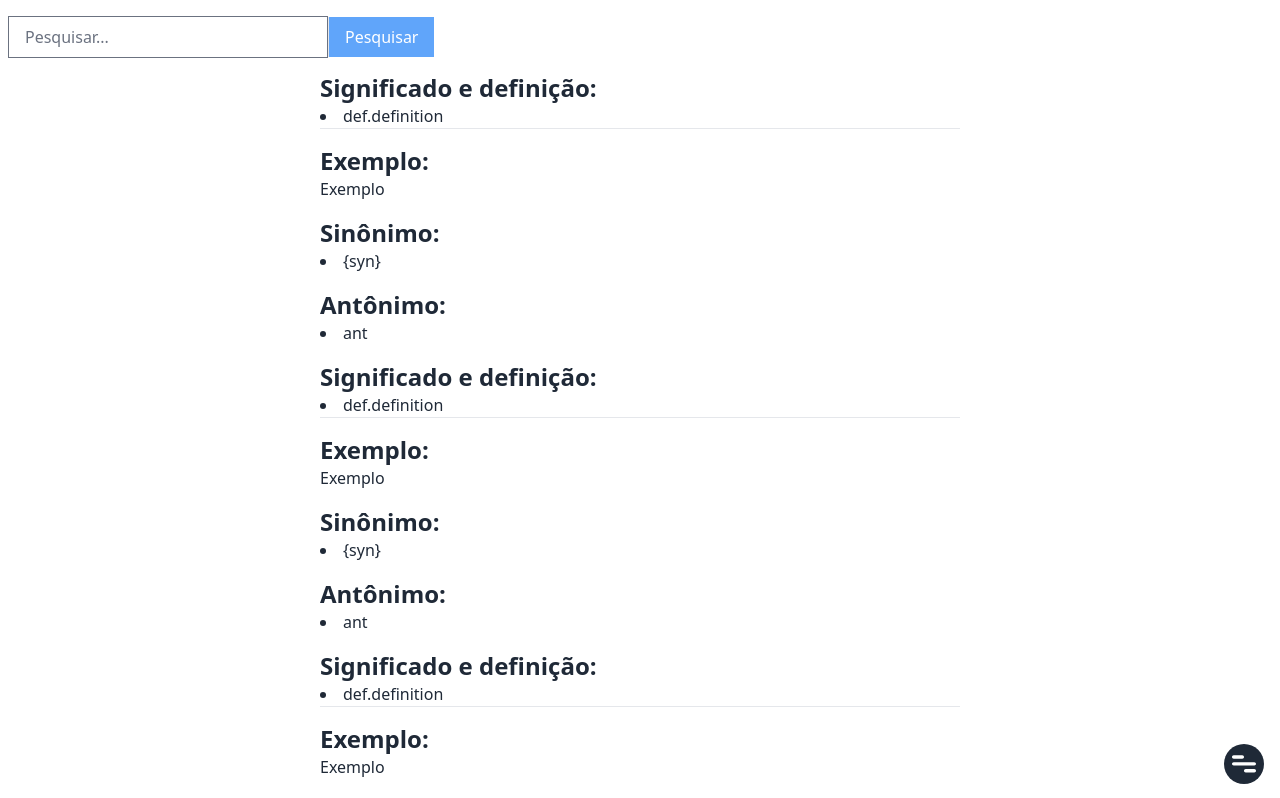
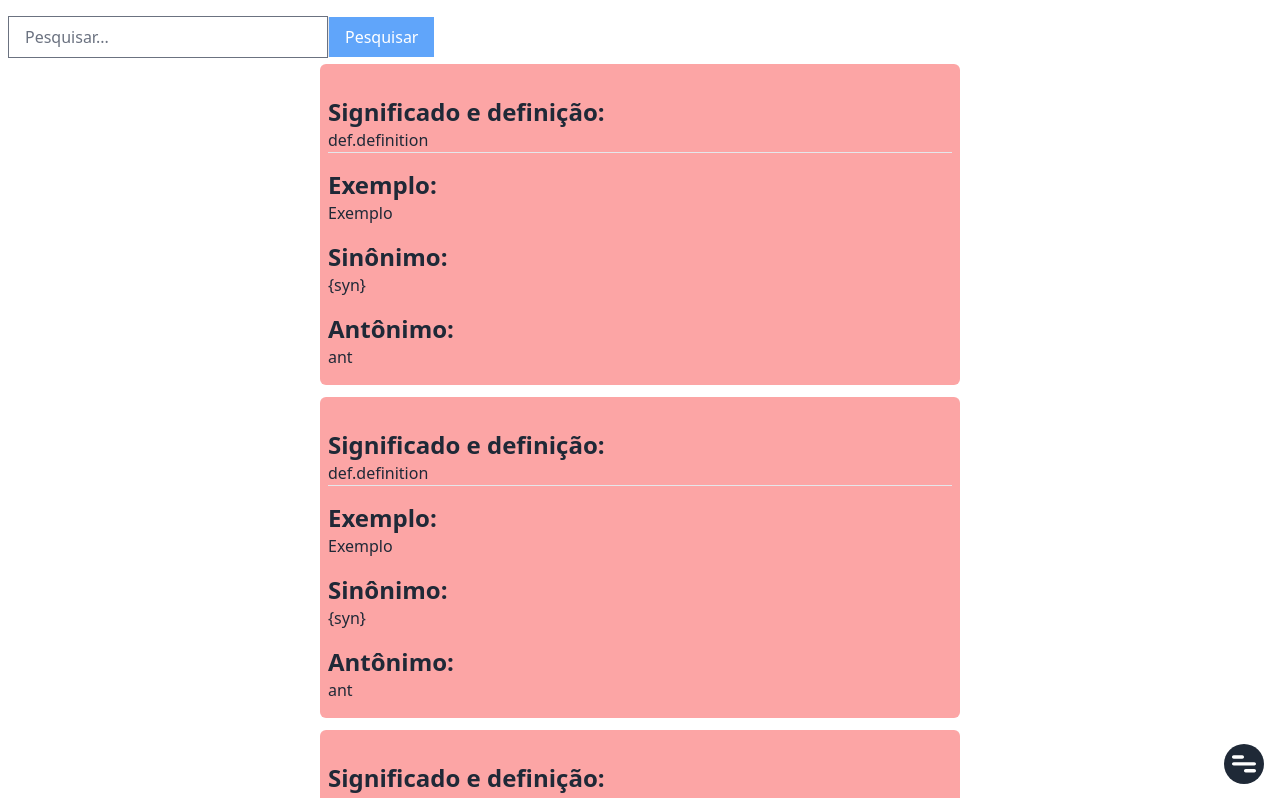
Before and after one commit to marcelleza8/Lingua-boa, a Vue app: page / in a window 1280 px wide. Shown: the top 798 px of the page. Built offline with nearby package versions, Linux system fonts and the light colour scheme; what prettier-plugin-tailwindcss would draw is missing.

Commit message:
Melhorias

```diff
--- a/src/App.vue
+++ b/src/App.vue
@@ -13,7 +13,7 @@ export default defineComponent({
 <template>
   <Sidebar />
   <Header />
-  <div class="pt-10">
+  <div class="pt-12">
     <ResultList />
   </div>
 </template>
--- a/src/components/Antonym.vue
+++ b/src/components/Antonym.vue
@@ -1,5 +1,5 @@
 <template>
-  <div class="columns-2 md:columns-3">
+  <ul class="columns-2 md:columns-3">
     <li>ant</li>
-  </div>
+  </ul>
 </template>
--- a/src/components/MeanigList.vue
+++ b/src/components/MeanigList.vue
@@ -1,8 +1,8 @@
 <template>
   <div>
-    <div>
+    <ul>
       <li>def.definition</li>
       <hr />
-    </div>
+    </ul>
   </div>
 </template>
--- a/src/components/ResultList.vue
+++ b/src/components/ResultList.vue
@@ -16,8 +16,11 @@ export default defineComponent({
 </script>
 
 <template>
-  <div class="container mx-auto max-w-2xl p-4">
-    <div v-for="i in [...new Array(100)]">
+  <div class="container mx-auto max-w-2xl space-y-3 p-4">
+    <div
+      v-for="i in [...new Array(100)]"
+      class="rounded-md bg-red-300 py-4 px-2"
+    >
       <h3 class="mt-4 text-2xl font-bold">Significado e definição:</h3>
       <MeanigList mean="{response}" />
       <h3 class="mt-4 text-2xl font-bold">Exemplo:</h3>
--- a/src/components/Synonym.vue
+++ b/src/components/Synonym.vue
@@ -1,5 +1,5 @@
 <template>
-  <div class="columns-2 md:columns-3">
+  <ul class="columns-2 md:columns-3">
     <li>{syn}</li>
-  </div>
+  </ul>
 </template>
```
